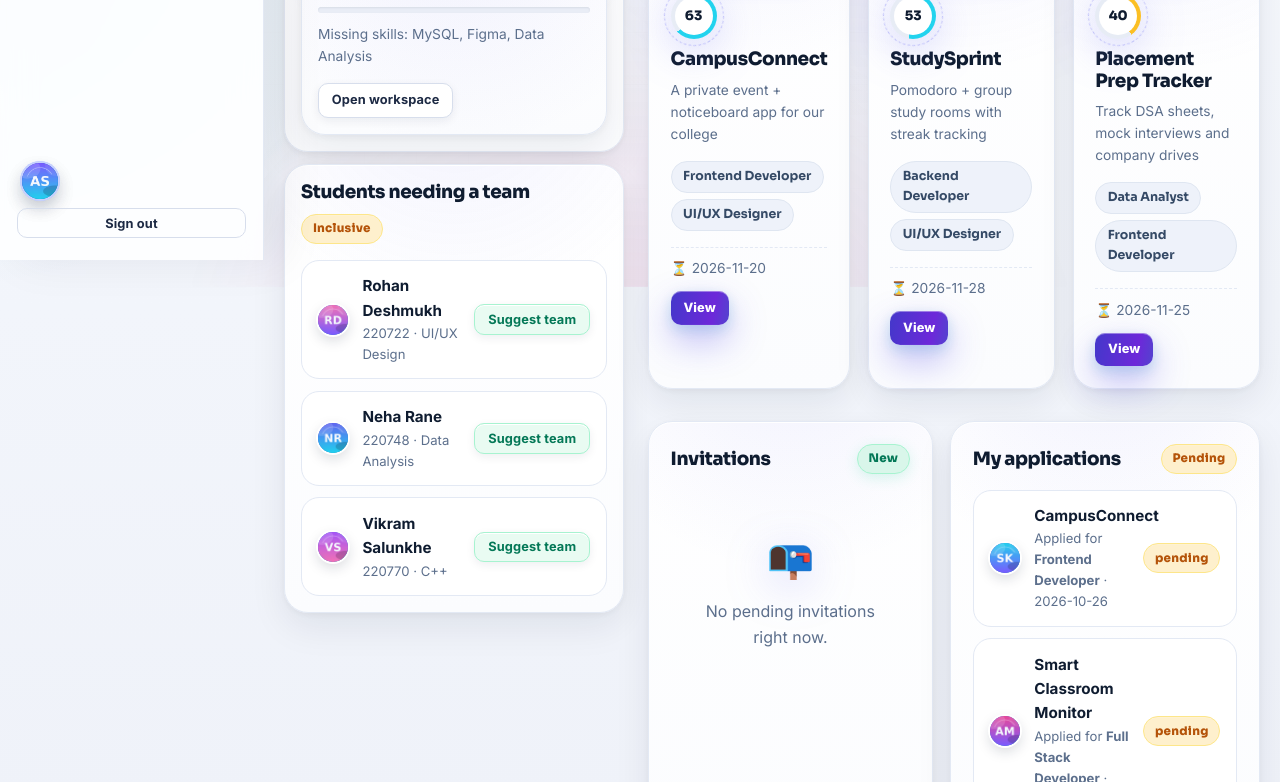
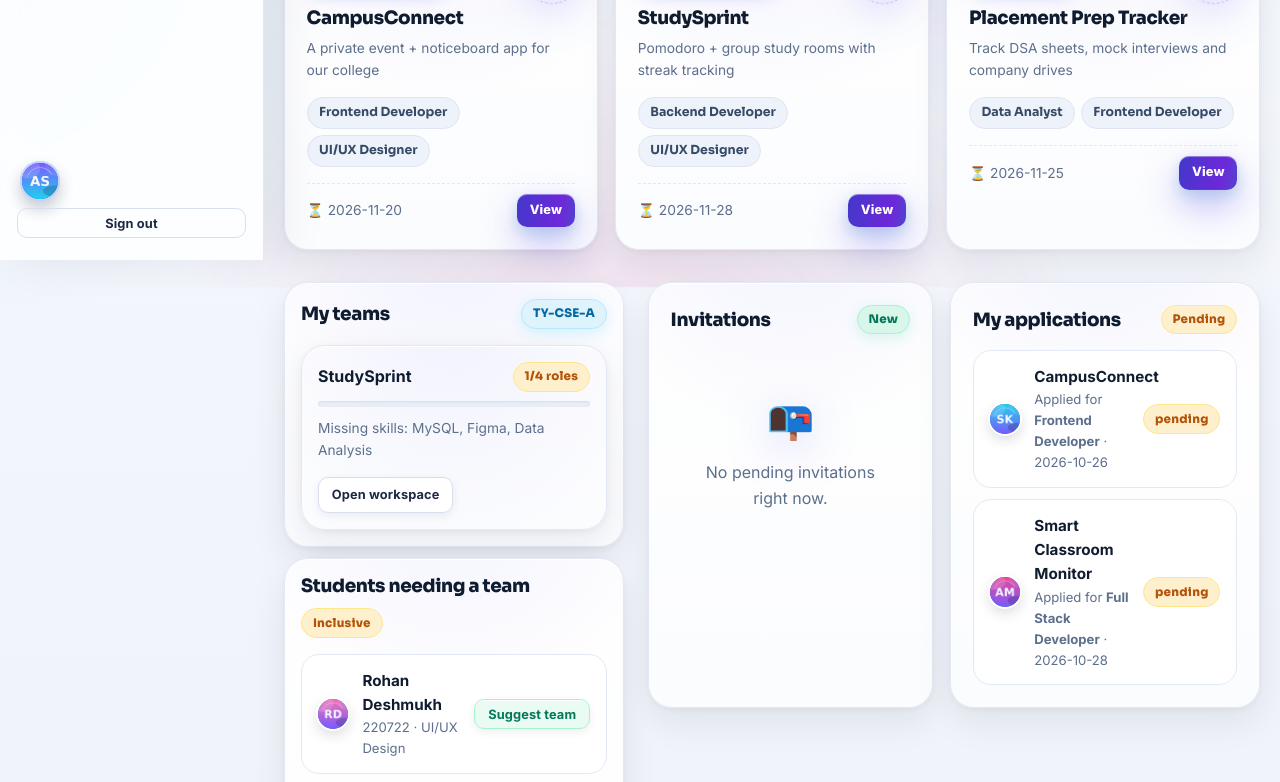
Before and after one commit to sujal74-cell/Linkora, a plain HTML site: page dashboard.html in a window 1280 px wide. Shown: the part 540-1322 px from the top of the page. Drawn offline with Linux system fonts and the light colour scheme.

Commit message:
Place Recommended for you full-width above My teams on dashboard
Co-authored-by: arena-agent <297053741+arena-agent@users.noreply.github.com>

```diff
--- a/dashboard.html
+++ b/dashboard.html
@@ -48,6 +48,10 @@
     <div class="card pad-sm"><div class="row-b"><div><div class="small muted">Applications</div><div style="font-size:1.7rem;font-weight:850" class="grad">2</div></div><div class="ficon" style="margin:0"><svg viewBox="0 0 24 24" fill="none"><path d="M14 3H7a2 2 0 00-2 2v14a2 2 0 002 2h10a2 2 0 002-2V8l-5-5zM14 3v5h5M9 13h6M9 17h4"/></svg></div></div></div>
     <div class="card pad-sm"><div class="row-b"><div><div class="small muted">Team status</div><div style="font-size:1.05rem;font-weight:850">Forming</div></div><div class="ficon" style="margin:0"><svg viewBox="0 0 24 24" fill="none"><path d="M16 19v-1a4 4 0 00-4-4H7a4 4 0 00-4 4v1M9.5 7a3.5 3.5 0 100 7 3.5 3.5 0 000-7zM21 19v-1a4 4 0 00-3-3.9"/></svg></div></div></div>
   </div>
+  <div class="mb-2">
+    <div class="row-b mb-1"><h2 style="margin:0;font-size:1.35rem">Recommended for you</h2><a href="projects.html" class="small" style="color:var(--brand-2)">See all →</a></div>
+    <div class="grid g3" id="recs"></div>
+  </div>
   <div class="split-b">
     <div class="list">
       <div class="card pad-sm">
@@ -59,13 +63,9 @@
         <div class="list" id="unassigned"></div>
       </div>
     </div>
-    <div>
-      <div class="row-b mb-1"><h2 style="margin:0;font-size:1.35rem">Recommended for you</h2><a href="projects.html" class="small" style="color:var(--brand-2)">See all →</a></div>
-      <div class="grid g3" id="recs"></div>
-      <div class="grid g2 mt-2">
-        <div class="card"><div class="row-b mb-1"><h3 style="margin:0">Invitations</h3><span class="badge b-ok">New</span></div><div class="list" id="invites"></div></div>
-        <div class="card"><div class="row-b mb-1"><h3 style="margin:0">My applications</h3><span class="badge b-warn">Pending</span></div><div class="list" id="apps"></div></div>
-      </div>
+    <div class="grid g2">
+      <div class="card"><div class="row-b mb-1"><h3 style="margin:0">Invitations</h3><span class="badge b-ok">New</span></div><div class="list" id="invites"></div></div>
+      <div class="card"><div class="row-b mb-1"><h3 style="margin:0">My applications</h3><span class="badge b-warn">Pending</span></div><div class="list" id="apps"></div></div>
     </div>
   </div>
 </main>
```
